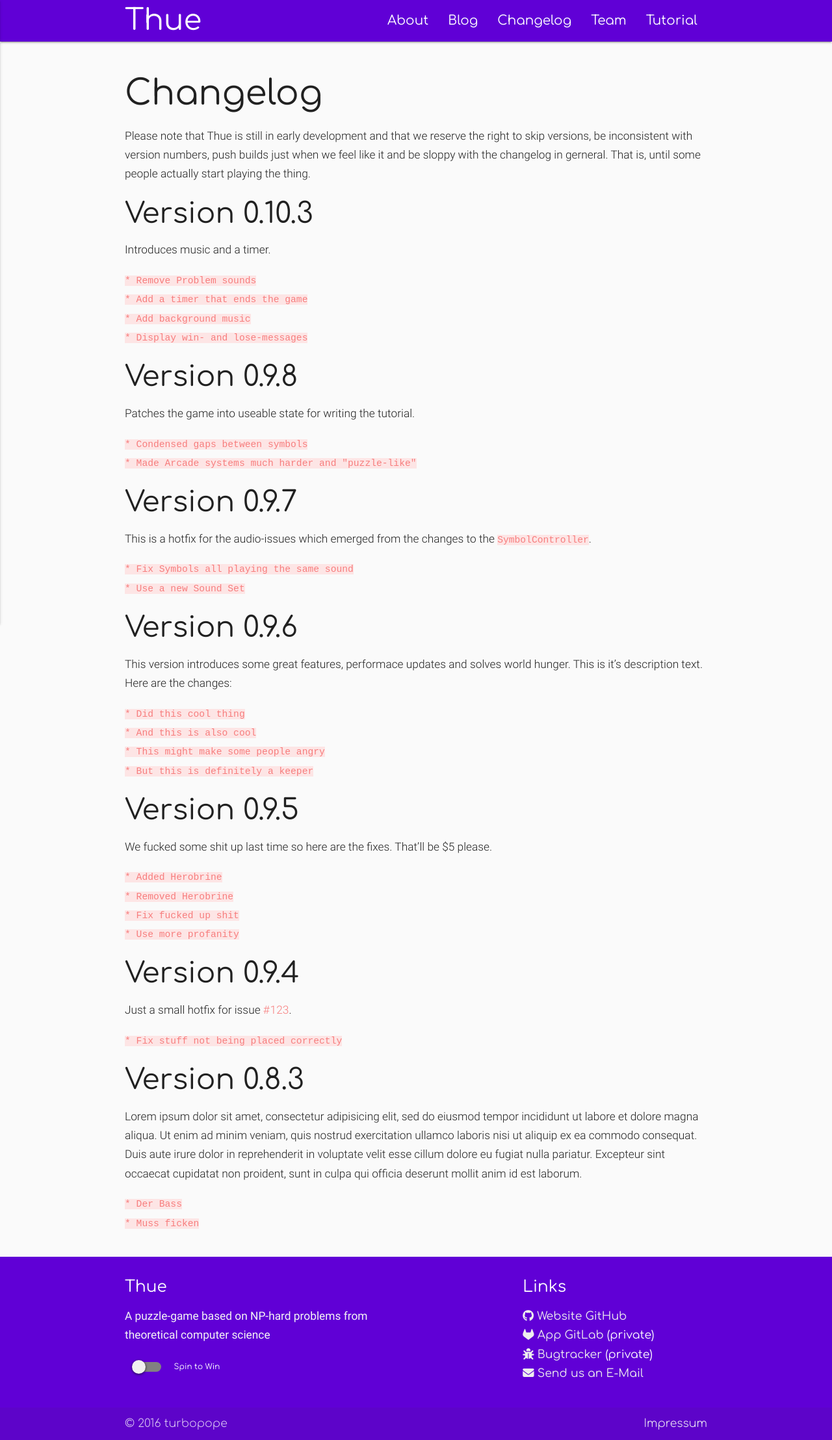
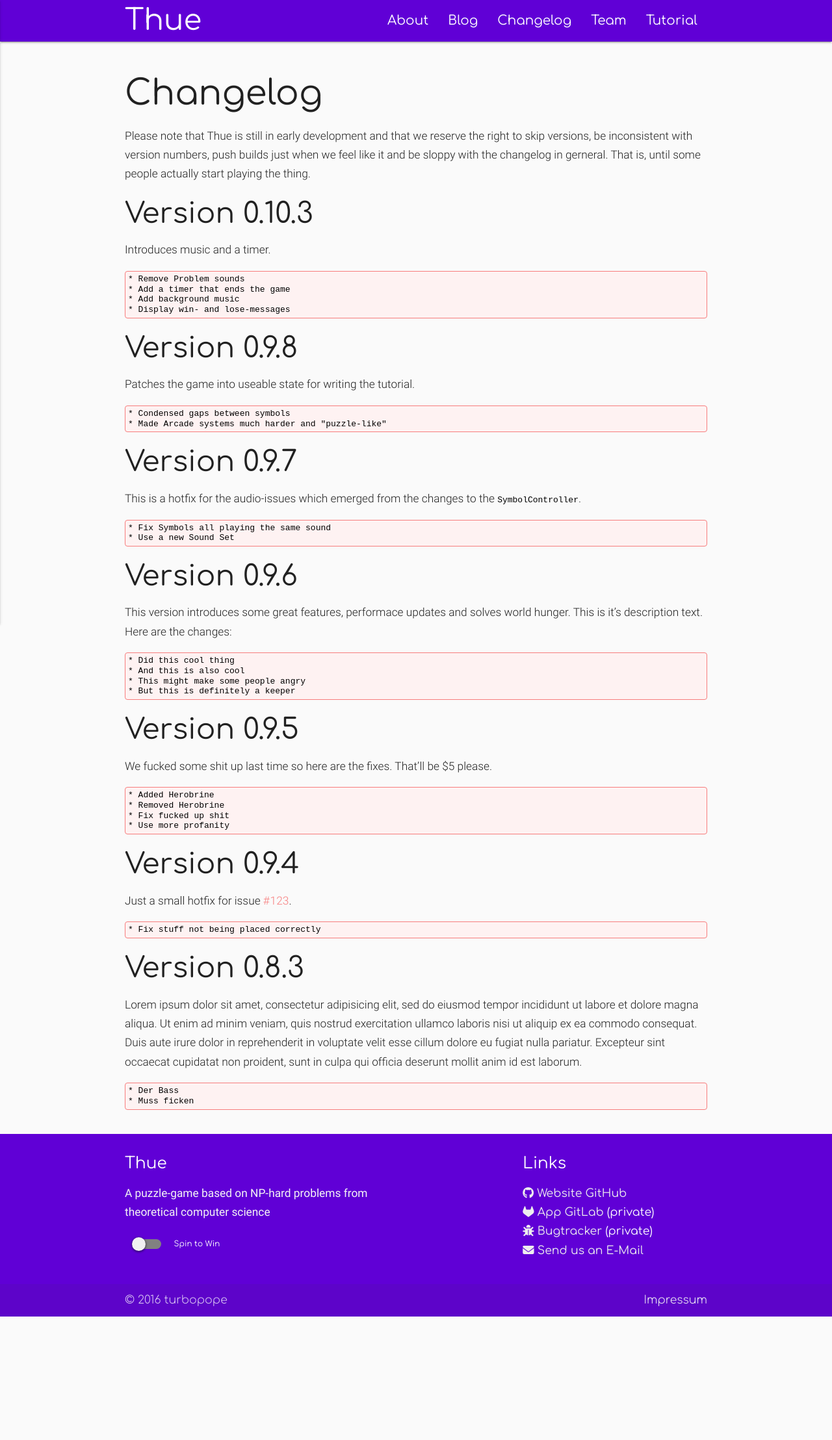
Before and after one commit to turbopope/thue.systems, a Jekyll site: the page built from pages/changelog.md, in a window 1280 px wide. Shown: the whole page at 65% size. Built offline with Jekyll 4.4.1, drawn with Linux system fonts in a browser that asks for light colours; nearby versions of some CDN libraries; after the commit the page ends 2026 px from its top, so only the background shows below that.

Commit message:
Restyle the changelog

```diff
--- a/_includes/head.html
+++ b/_includes/head.html
@@ -10,7 +10,7 @@
 <link rel="stylesheet" href="/css/style.css">
 <link href="https://fonts.googleapis.com/css?family=Comfortaa:300,400,700" rel="stylesheet">
 <!-- <link href="https://fonts.googleapis.com/css?family=Roboto" rel="stylesheet"> -->
-<link href="https://fonts.googleapis.com/css?family=Roboto+Mono:300,400" rel="stylesheet">
+<link href="https://fonts.googleapis.com/css?family=Roboto+Mono" rel="stylesheet">
 <!-- <link href="http://fonts.googleapis.com/icon?family=Material+Icons" rel="stylesheet"> -->
 <script src="https://use.fontawesome.com/1177b290a6.js"></script>
 
--- /dev/null
+++ b/_layouts/changelog.html
@@ -0,0 +1,5 @@
+---
+layout: default
+---
+
+<div class="changelog">{{ content }}</div>
--- a/_sass/colors.scss
+++ b/_sass/colors.scss
@@ -9,6 +9,7 @@ $primary-color-dark: scale-color($primary-color, $lightness: -50%);
 $secondary-color: $froly;
 $secondary-color-light: scale-color($secondary-color, $lightness: 50%);
 $secondary-color-faint: scale-color($secondary-color, $lightness: 80%);
+$secondary-color-fainter: scale-color($secondary-color, $lightness: 90%);
 
 $success-color: color("green", "base");
 $error-color: color("red", "base");
--- a/_sass/typography.scss
+++ b/_sass/typography.scss
@@ -31,8 +31,23 @@ body {
     font-size: 11pt;
     font-weight: 300;
     line-height: 11pt;
-    color: $secondary-color;
-    background-color: $secondary-color-faint;
+    // color: $secondary-color;
+    // background-color: $secondary-color-faint;
+  }
+
+  .changelog {
+    pre {
+      padding: 4px;
+      border: 1px solid $secondary-color;
+      border-radius: 4px;
+      background-color: $secondary-color-fainter;
+      line-height: 13px;
+    }
+
+    code {
+      color: black;
+      font-size: 13px;
+    }
   }
 }
 
```
Also changed, not shown: pages/changelog.md (+1 -1 lines).
